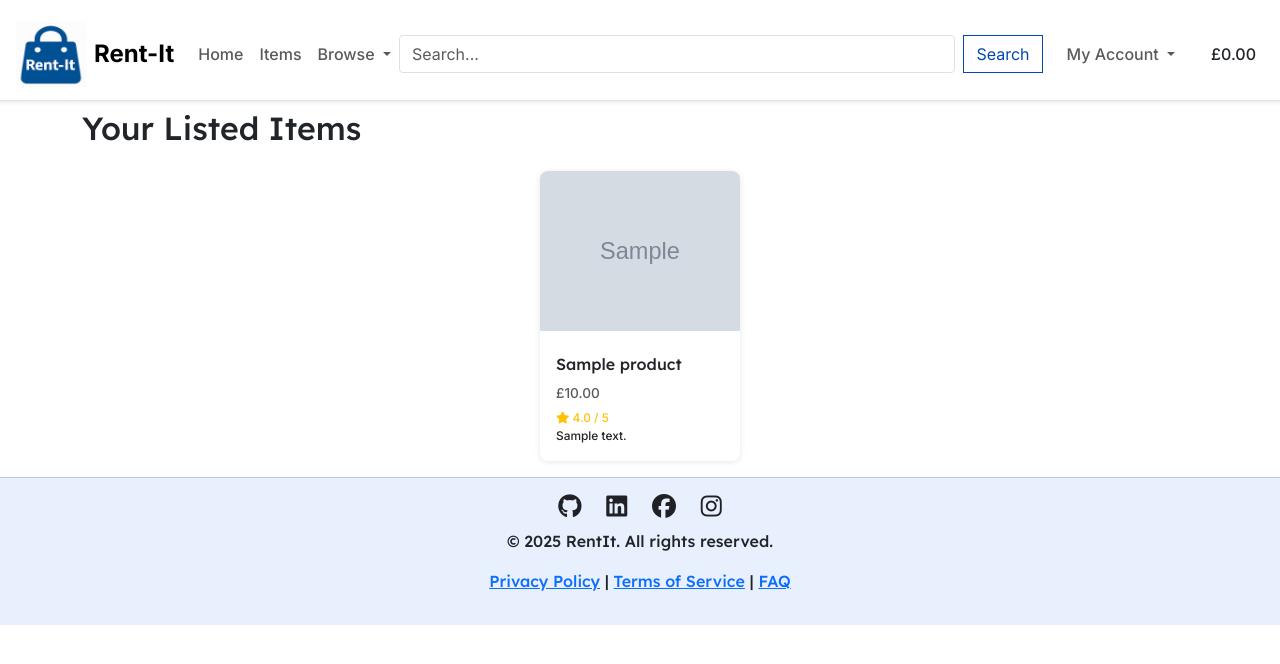
After one commit to GrzegorzStary/Rent-It, a Django app: page /profiles/listed-items/ in a window 1280 px wide. The commit adds this page. Shown: the top 664 px of the page. Run offline with Django 5.2, Linux system fonts and the light colour scheme; a user stored in the database is signed in; tables that the repository leaves empty hold one stand-in row (values such as "Sample post"); grey boxes marked "Sample" are stand-in pictures; parts of the project's set-up code (start-up, migrations or seed data) failed here and were passed over; some libraries are stand-ins or nearby versions.

Commit message:
CREATED: Separate page where user can view items they listed for rent

```diff
--- /dev/null
+++ b/profiles/templates/profiles/listed_items.html
@@ -0,0 +1,36 @@
+{% extends 'base.html' %}
+{% load static %}
+
+{% block title %} -Listed Items{% endblock %}
+
+{% block content %}
+
+<h2>Your Listed Items</h2>
+
+<div class="card-container d-flex flex-wrap justify-content-center gap-3 px-3">
+  {% for product in items %}
+  <a href="{% url 'item_detail' product.id %}" class="product-card-link border-0 text-decoration-none">
+    <div class="card product-card">
+      {% if product.images.first %}
+      <img src="{{ product.images.first.image.url }}" class="card-img-top" alt="{{ product.name }}">
+      {% else %}
+      <img src="{% static 'images/noimage.png' %}" class="card-img-top" alt="{{ product.name }}">
+      {% endif %}
+      <div class="card-body">
+        <h6 class="card-title text-truncate">{{ product.name }}</h6>
+        <p class="card-text text-muted mb-1">£{{ product.price }}</p>
+        {% if product.rating %}
+        <small class="text-warning"><i class="fas fa-star"></i> {{ product.rating }} / 5</small>
+        {% else %}
+        <small class="text-muted">No Rating</small>
+        {% endif %}
+        <p class="card-text small text-truncate">{{ product.description }}</p>
+      </div>
+    </div>
+  </a>
+  {% empty %}
+  <p>No items listed yet.</p>
+  {% endfor %}
+</div>
+
+{% endblock %}
--- a/profiles/urls.py
+++ b/profiles/urls.py
@@ -5,4 +5,5 @@ urlpatterns = [
     path('', views.profile_view, name='profile'),
     path('my-profile/', views.profile_view, name='user_profile'),
     path('edit/', views.edit_profile, name='edit_profile'),
+    path('listed-items/', views.listed_items, name='listed_items'),
 ]
--- a/profiles/views.py
+++ b/profiles/views.py
@@ -1,23 +1,28 @@
 from django.shortcuts import render, redirect
 from django.contrib.auth.decorators import login_required
+from django.contrib import messages
+
 from .models import Profile
 from items.models import Product
-from django.contrib import messages
 from .forms import ProfileForm
 
 
-#This view handles the section where user can edit his profile.
 @login_required
 def profile_view(request):
+    """
+    Displays the user's profile information.
+    """
     profile = request.user.profile
-    items = request.user.products.all()  # Get all items associated with the user's profile
     return render(request, 'profiles/profile.html', {
         'profile': profile,
-        'items': items,
     })
+
 
 @login_required
 def edit_profile(request):
+    """
+    Allows the user to edit their profile details.
+    """
     profile = request.user.profile
     if request.method == 'POST':
         form = ProfileForm(request.POST, request.FILES, instance=profile)
@@ -30,4 +35,17 @@ def edit_profile(request):
     else:
         form = ProfileForm(instance=profile)
 
-    return render(request, 'profiles/edit_profile.html', {'form': form})
+    return render(request, 'profiles/edit_profile.html', {
+        'form': form,
+    })
+
+
+@login_required
+def listed_items(request):
+    """
+    Displays a separate page with all products listed by the logged-in user.
+    """
+    items = request.user.products.all()  # Get all items associated with the user's profile
+    return render(request, 'profiles/listed_items.html', {
+        'items': items,
+    })
```
Also changed, not shown: profiles/templates/profiles/profile.html (+1 -27 lines), profiles/templates/profiles/rented_items.html (added).
